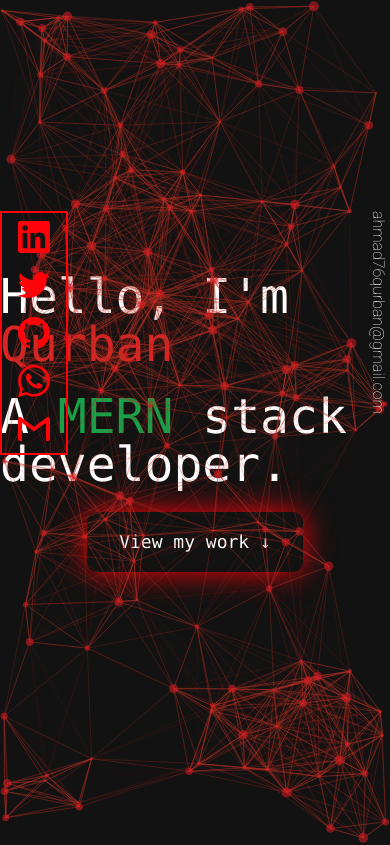
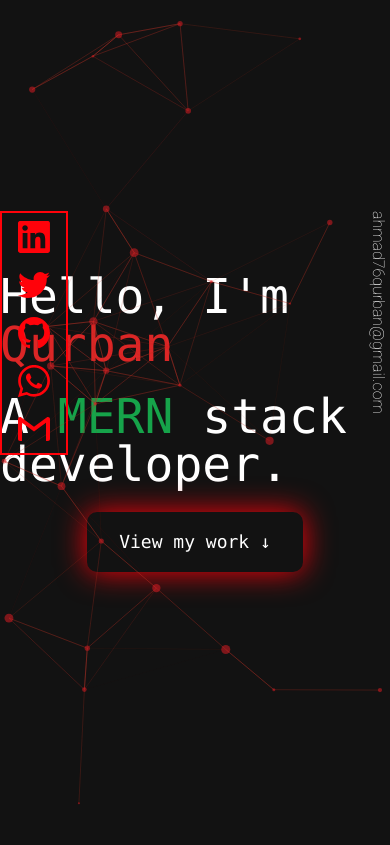
Before and after one commit to qur786/portfolio, a React (Vite) app: page / in a window 390 px wide. Shown: the top 845 px of the page. Built offline with nearby package versions, Linux system fonts and the light colour scheme.

Commit message:
refactor: decrease particle numbers when screen is mobile

```diff
--- a/src/components/Introduction/index.tsx
+++ b/src/components/Introduction/index.tsx
@@ -1,5 +1,7 @@
 import Particles from "@tsparticles/react";
 import styles from "./index.module.css";
+import { useContext } from "react";
+import { MobileContext } from "../../context";
 
 interface IntroductionProps {
   isParticlesEngineLoaded: boolean;
@@ -8,6 +10,7 @@ interface IntroductionProps {
 export function Introduction({
   isParticlesEngineLoaded,
 }: IntroductionProps): JSX.Element {
+  const { isMobile } = useContext(MobileContext);
   return (
     <>
       {isParticlesEngineLoaded === true ? (
@@ -63,7 +66,7 @@ export function Introduction({
                 straight: false,
               },
               number: {
-                value: 150,
+                value: isMobile === true ? 30 : 150,
               },
               opacity: {
                 value: 0.5,
```
